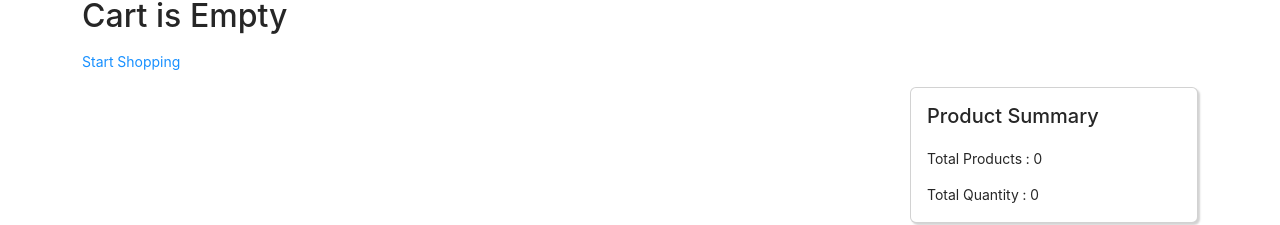
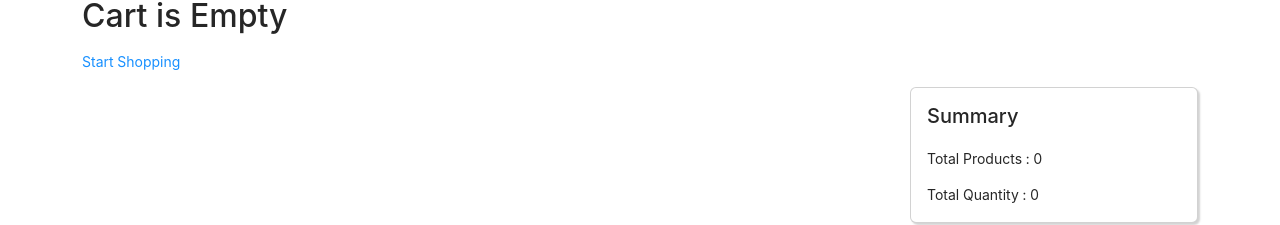
Before and after one commit to TaqiAli96/ShoppingCart-React-ReduxToolkit-Node-API, a React (Create React App) app: page /cart in a window 1280 px wide. Shown: the part 175-400 px from the top of the page. Built offline with nearby package versions, Linux system fonts and the light colour scheme.

Commit message:
last modified

```diff
--- a/src/components/Cart.js
+++ b/src/components/Cart.js
@@ -17,7 +17,7 @@ import { Card } from "react-bootstrap";
 export const Cart = () => {
   const cart = useSelector((state) => state.cart);
   const { cartProducts } = cart;
-  console.log(cart);
+
   const dispatch = useDispatch();
   useEffect(() => {
     dispatch(getTotals());
@@ -99,7 +99,7 @@ export const Cart = () => {
 
       <div style={{ display: "flex", justifyContent: "flex-end" }}>
         <Card style={{ width: "18rem", boxShadow: "2px 2px 2px lightgray" }}>
-          <Card.Title className="p-3">Product Summary</Card.Title>
+          <Card.Title className="p-3">Summary</Card.Title>
           <Card.Body style={{ marginTop: "-20px" }}>
             <Card.Text>Total Products : {cart.cartTotalQuantity}</Card.Text>
             <Card.Text>Total Quantity : {cart.cartTotalAmount}</Card.Text>
--- a/src/components/Home.js
+++ b/src/components/Home.js
@@ -5,11 +5,12 @@ import Container from "react-bootstrap/Container";
 import Button from "react-bootstrap/Button";
 import Card from "react-bootstrap/Card";
 import { useDispatch } from "react-redux";
-import { Link, useNavigate } from "react-router-dom";
+import { Link } from "react-router-dom";
 import Spinner from "react-bootstrap/Spinner";
 
 export const Home = () => {
   const { data, error, isLoading } = useGetAllProductsQuery();
+
   const dispatch = useDispatch();
   const handleToCartItem = (product) => {
     dispatch(addToCart(product));
--- a/src/components/SingleProduct.js
+++ b/src/components/SingleProduct.js
@@ -6,11 +6,10 @@ import { useGetAllProductsQuery } from "../redux/features/productsApi";
 export const SingleProduct = () => {
   const { productId } = useParams();
   const { data: products } = useGetAllProductsQuery();
-
   const singleProduct = products.find((product) => product.id === +productId);
 
   return (
-    <Container className="d-flex justify-content-around ">
+    <Container className="d-flex justify-content-around mt-5">
       <Card
         style={{ width: "18rem", boxShadow: "2px 2px 2px lightgray" }}
         key={singleProduct.id}
--- a/src/redux/features/productsApi.js
+++ b/src/redux/features/productsApi.js
@@ -8,7 +8,7 @@ export const productApi = createApi({
       query: () => `products`,
     }),
     getSingleProduct: builder.query({
-      query: (postId) => `/products/${postId}`,
+      query: (product) => `products/search?q=${product}`,
     }),
   }),
 });
```
